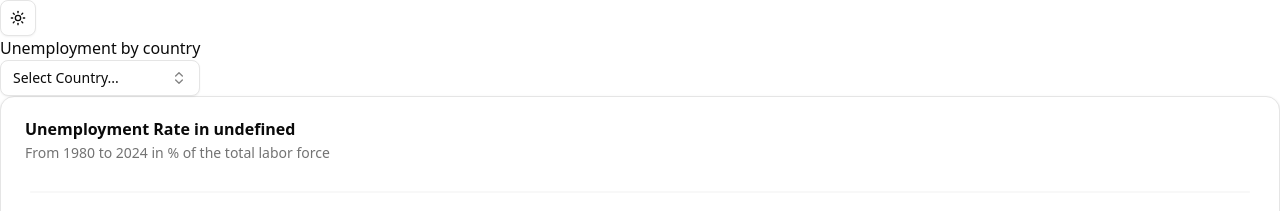
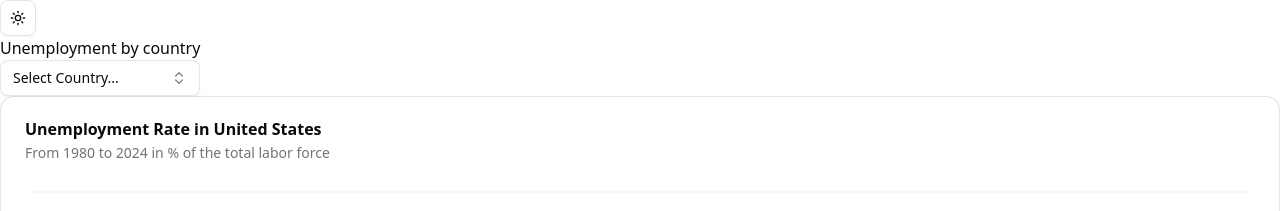
Before and after one commit to picozzimichele/statusagi, a Next.js app: page /unemployment-by-country in a window 1280 px wide. Shown: the top 211 px of the page. Built offline with nearby package versions, Linux system fonts and the light colour scheme.

Commit message:
starts handling data better

```diff
--- a/app/(root)/unemployment-by-country/page.tsx
+++ b/app/(root)/unemployment-by-country/page.tsx
@@ -71,7 +71,10 @@ export default async function Page({ searchParams }: Props) {
         label: country,
     }));
 
-    const unemploymentRates = getUnemploymentRatesByCountry(data, "United States");
+    const unemploymentRates = getUnemploymentRatesByCountry(
+        data,
+        (country as string) || "United States"
+    );
 
     const percentageChangeOverLastYear =
         unemploymentRates[unemploymentRates.length - 1]?.rate -
@@ -94,7 +97,7 @@ export default async function Page({ searchParams }: Props) {
                     dataKeyBar="rate"
                     chartData={unemploymentRates}
                     chartConfig={chartConfig}
-                    cardTitle={`Unemployment Rate in ${country as string}`}
+                    cardTitle={`Unemployment Rate in ${(country as string) || "United States"}`}
                     cardDescription="From 1980 to 2024 in % of the total labor force"
                     percentageChange={percentageChangeOverLastYear}
                 />
```
